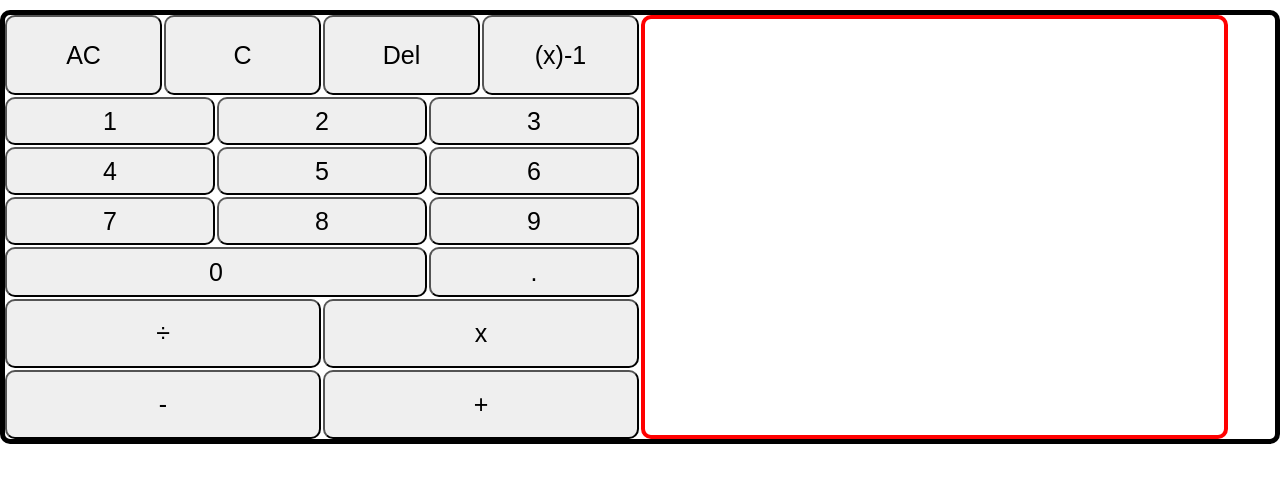
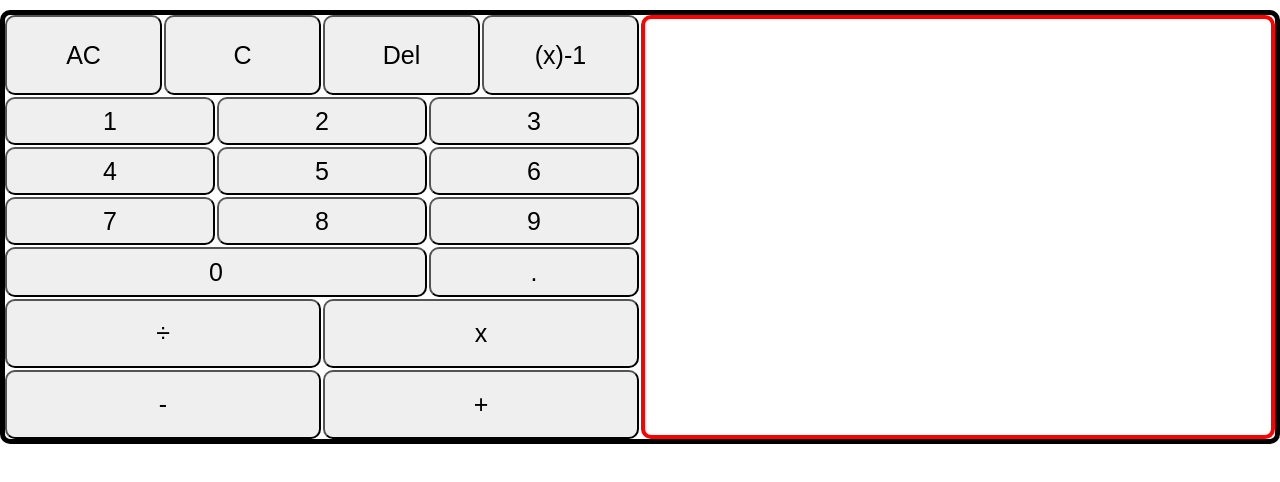
Before and after one commit to jonnicwolf/React-Calculator, a React (Create React App) app: page / in a window 1280 px wide. Shown: the top 482 px of the page. Built offline with nearby package versions, Linux system fonts and the light colour scheme.

Commit message:
final red border fix

```diff
--- a/src/App.css
+++ b/src/App.css
@@ -53,7 +53,6 @@ button:hover {
 
 .result-list {
   height: 98%;
-  width: 85%;
   border: 4px solid red;
   border-radius: 10px;
   margin: 0;
```
